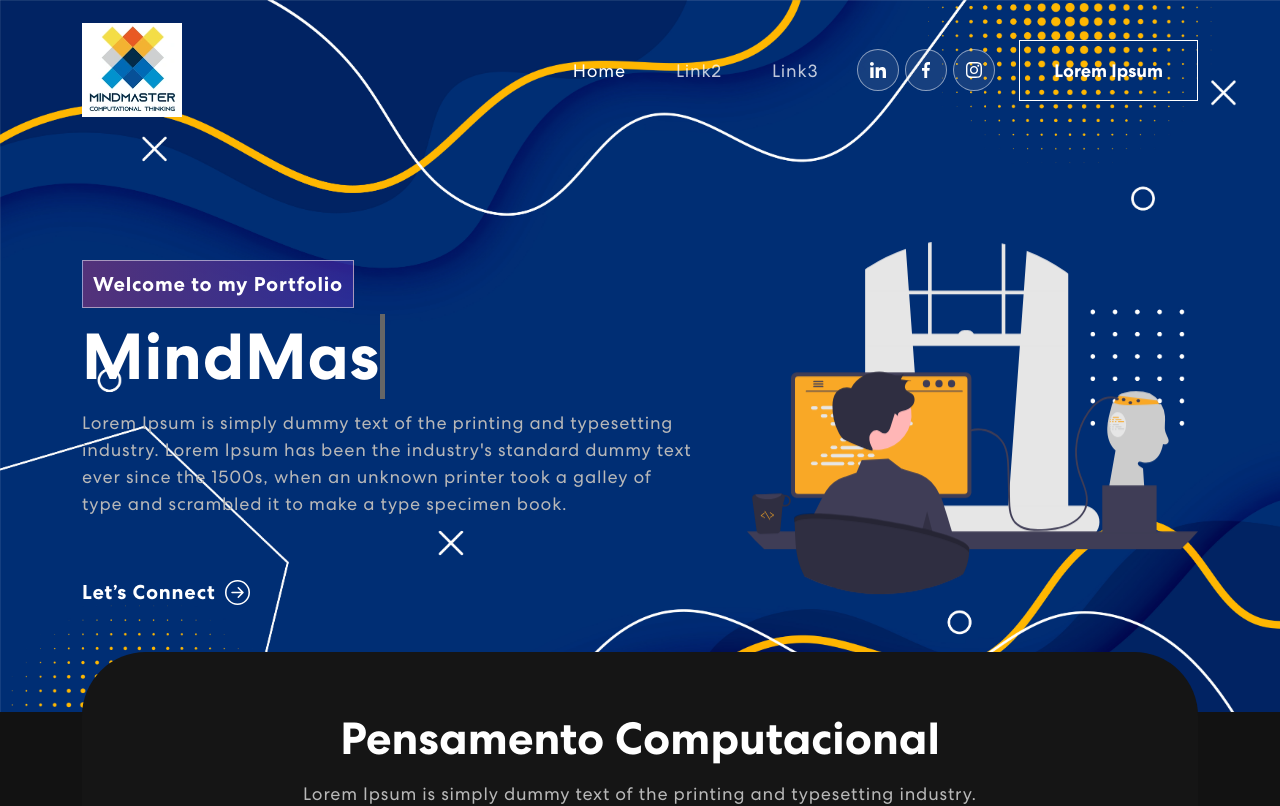
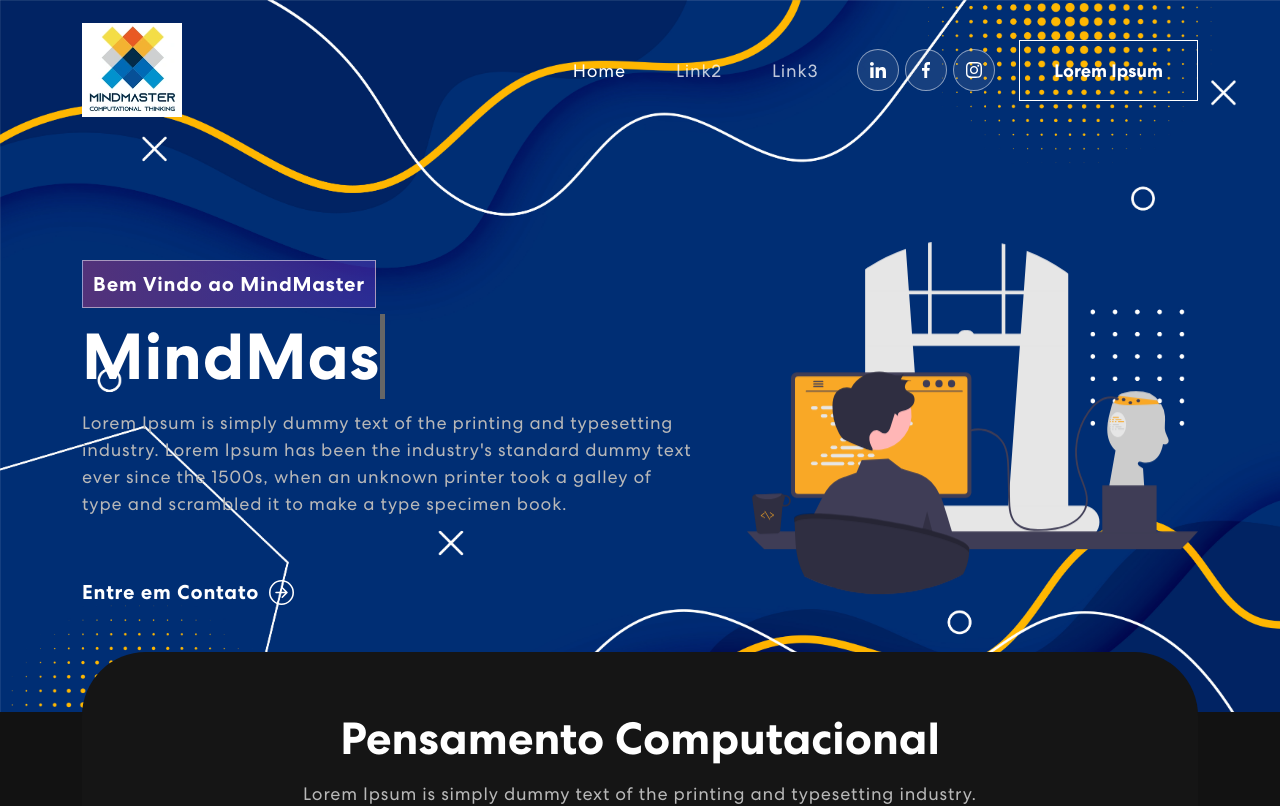
Before and after one commit to rodrigobarroshd/website_react, a React (Create React App) app: page / in a window 1280 px wide. Shown: the top 806 px of the page. Built offline with nearby package versions, Linux system fonts and the light colour scheme; no server answers.

Commit message:
toRotate change

```diff
--- a/src/components/Banner.js
+++ b/src/components/Banner.js
@@ -11,7 +11,7 @@ export const Banner = () => {
   const [text, setText] = useState('');
   const [delta, setDelta] = useState(300 - Math.random() * 200);
   const [index, setIndex] = useState(1);
-  const toRotate = [ "MindMaster", "Pensamento Computacional", "UI/UX Designer" ];
+  const toRotate = [ "MindMaster", "Pensamento Computacional", "Computação Desplugada" ];
   const period = 2000;
 
   useEffect(() => {
@@ -55,10 +55,10 @@ export const Banner = () => {
             <TrackVisibility>
               {({ isVisible }) =>
               <div className={isVisible ? "animate__animated animate__fadeIn" : ""}>
-                <span className="tagline">Welcome to my Portfolio</span>
+                <span className="tagline">Bem Vindo ao MindMaster</span>
                 <h1>{` `} <span className="txt-rotate" dataPeriod="1000" data-rotate='[ "Bem Vindo ao MindMaster", "Pensamento Computacional", "UI/UX Designer" ]'><span className="wrap">{text}</span></span></h1>
                   <p>Lorem Ipsum is simply dummy text of the printing and typesetting industry. Lorem Ipsum has been the industry's standard dummy text ever since the 1500s, when an unknown printer took a galley of type and scrambled it to make a type specimen book.</p>
-                  <button onClick={() => console.log('connect')}>Let’s Connect <ArrowRightCircle size={25} /></button>
+                  <button onClick={() => console.log('connect')}>Entre em Contato <ArrowRightCircle size={25} /></button>
               </div>}
             </TrackVisibility>
           </Col>
```
